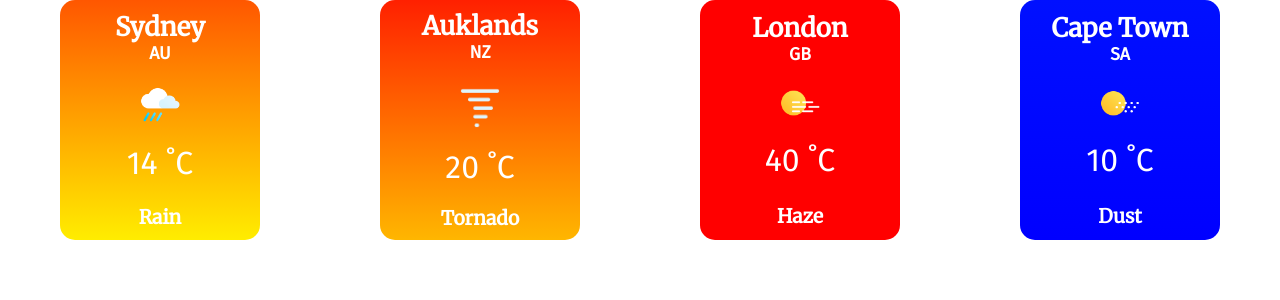
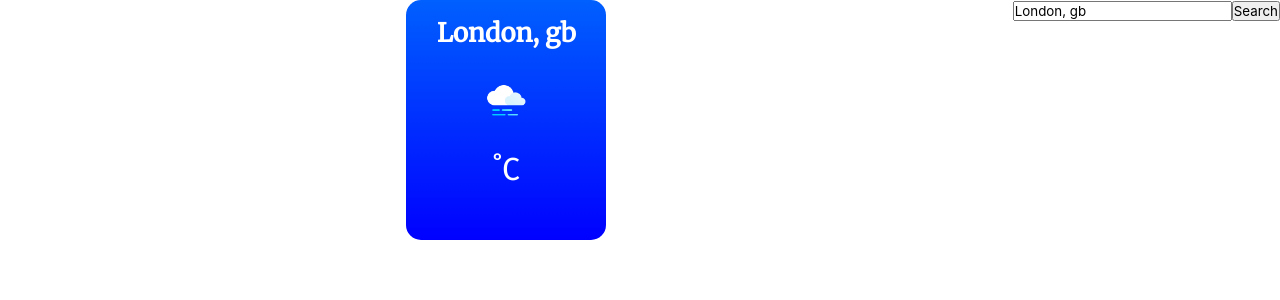
Before and after one commit to meliyahu/react_weather_app, a React (Create React App) app: page / in a window 1280 px wide. Shown: the top 300 px of the page. Built offline with nearby package versions, Linux system fonts and the light colour scheme.

Commit message:
Feat: added useState hook

```diff
--- a/src/App.js
+++ b/src/App.js
@@ -1,15 +1,45 @@
-import React from "react";
+import React, { useState } from "react";
 
 import "./App.css";
 import WeatherCard from "./components/WeatherCard/component";
 
 function App() {
+  const APPID = "";
+  const [city, setCity] = useState("London, gb");
+  const [condition, setCondition] = useState("");
+  const [country, setCountry] = useState("");
+  const [temp, setTemp] = useState("");
+
+  const data = async () => {
+    const apiRes = await fetch(
+      `http://api.openweathermap.org/data/2.5/forecast?q=${city}&units=metric&APPID=${APPID}`
+    );
+    const resJSON = await apiRes.json();
+    return resJSON;
+  };
+
+  const handleSearch = (e) => {
+    e.preventDefault();
+    data().then((res) => {
+      setCity(res.city.name);
+      setCountry(res.city.country);
+      setTemp(res.list[0].main.temp);
+      setCondition(res.list[0].weather[0].main);
+      // console.log(res);
+    });
+  };
   return (
     <div className="App">
-      <WeatherCard temp={14} condition="Rain" city="Sydney" country="AU" />
-      <WeatherCard temp={20} condition="Tornado" city="Auklands" country="NZ" />
-      <WeatherCard temp={40} condition="Haze" city="London" country="GB" />
-      <WeatherCard temp={10} condition="Dust" city="Cape Town" country="SA" />
+      <WeatherCard
+        temp={temp}
+        condition={condition}
+        city={city}
+        country={country}
+      />
+      <form>
+        <input value={city} onChange={(e) => setCity(e.target.value)} />
+        <button onClick={(e) => handleSearch(e)}>Search</button>
+      </form>
     </div>
   );
 }
```
